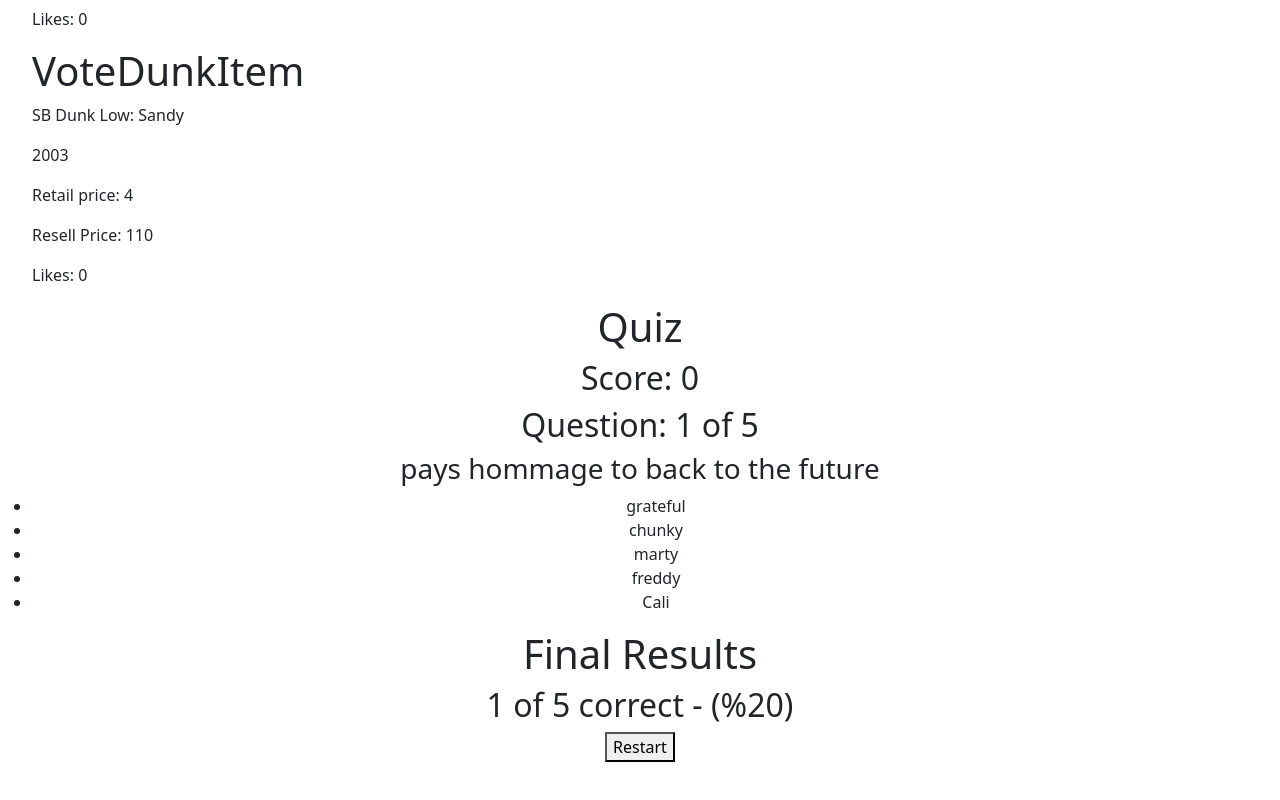
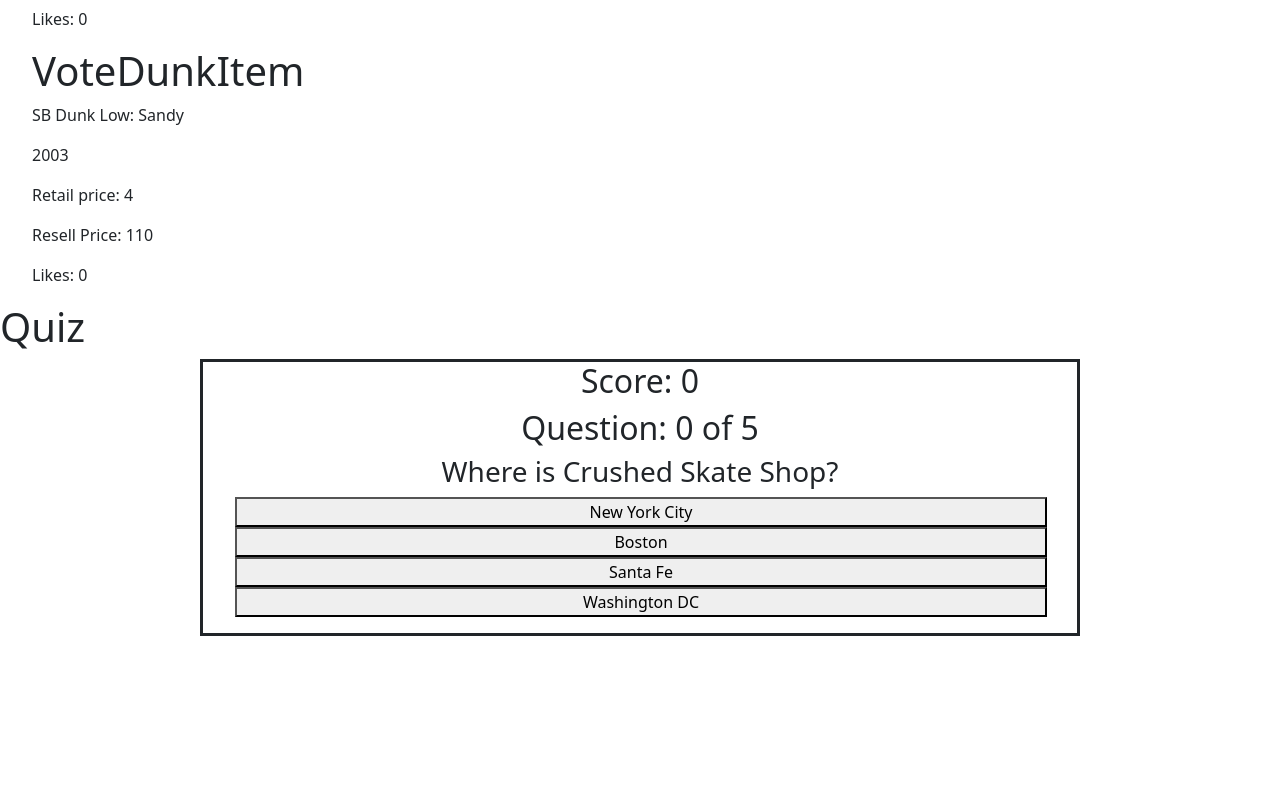
Before and after one commit to andredragacevac/andre_phase-2, a React (Create React App) app: page / in a window 1280 px wide. Shown: the part 3194-3994 px from the top of the page. Before the commit the page ends 3956 px from the top, so only its background shows below. Built offline with nearby package versions, Linux system fonts and the light colour scheme.

Commit message:
more quiz styling

```diff
--- a/src/App.css
+++ b/src/App.css
@@ -59,4 +59,16 @@
 
 .Quiz {
   text-align: center;
+  border-style: solid;
+  margin-left: 200px;
+  margin-right: 200px;
+  margin-bottom: 200px;
 }
+
+.answers {
+  display: flex;
+  flex-direction: column;
+  align-items: stretch;
+  flex-wrap: wrap;
+  margin-right: 30px;
+}
--- a/src/data/dunks.js
+++ b/src/data/dunks.js
@@ -3,7 +3,7 @@ const dunks = [
     id: 1,
     silhouette: "SB Dunk Low",
     name: "gulf",
-    about: "These are dunks",
+    about: "These dunks are inspired by the 1970 Porsche 917K Gulf.",
     retailprice: 4,
     resellprice: 110,
     releasedate: 2003,
--- /dev/null
+++ b/src/data/questions.js
@@ -0,0 +1,60 @@
+const questions = [
+
+    {
+      text: "Where is Crushed Skate Shop?",
+
+      options: [
+
+        { id: 0, text: "New York City", isCorrect: false },
+        { id: 1, text: "Boston", isCorrect: false },
+        { id: 2, text: "Santa Fe", isCorrect: false },
+        { id: 3, text: "Washington DC", isCorrect: true },
+      ],
+    },
+    {
+      text: "These dunks are inspired by the 1970 Porsche 917K.",
+
+      options: [
+
+        { id: 0, text: "gulf", isCorrect: true },
+        { id: 1, text: "grateful", isCorrect: false },
+        { id: 2, text: "crushed", isCorrect: false },
+        { id: 3, text: "pigeon", isCorrect: false },
+      ],
+    },
+    {
+      text: "What does the sock liner symbolize?",
+
+      options: [
+
+        { id: 0, text: "food basket paper", isCorrect: true },
+        { id: 1, text: "lobster claws", isCorrect: false },
+        { id: 2, text: "lobster patterns", isCorrect: false },
+        { id: 3, text: "none of the above", isCorrect: false },
+      ],
+    },
+    {
+      text: "Only one skate shop that recieved these added numbers to their pairs",
+
+      options: [
+
+        { id: 0, text: "cali", isCorrect: false },
+        { id: 1, text: "pigeon", isCorrect: true },
+        { id: 2, text: "chunky", isCorrect: false },
+        { id: 3, text: "sandy", isCorrect: false },
+      ],
+    },
+    {
+      text: "pays hommage to back to the future",
+
+      options: [
+
+        { id: 0, text: "grateful", isCorrect: false },
+        { id: 1, text: "freddy", isCorrect: false },
+        { id: 2, text: "marty", isCorrect: true },
+        { id: 3, text: "cali", isCorrect: false },
+      ],
+    },
+  ];
+
+  export default questions;
--- a/src/pages/Quiz.js
+++ b/src/pages/Quiz.js
@@ -1,31 +1,60 @@
+import {useState} from "react";
+import questions from "../data/questions";
+
 const Quiz =({dunks}) => {
+    const [showResults, setShowResults] = useState(false);
+    const [currentQuestion, setCurrentQuestion] = useState(0);
+    const [score, setScore] = useState(0);
 
-    return(
-        <div className="Quiz">
+    const optionClicked = (isCorrect) => {
+        // Increment the score
+        if (isCorrect) {
+        setScore(score + 1);
+        }
+        if (currentQuestion + 1 < questions.length) {
+            setCurrentQuestion(currentQuestion + 1);
+        } else {
+            setShowResults(true);
+        }
+    };
+    const restartGame = () => {
+        setScore(0);
+        setCurrentQuestion(0);
+        setShowResults(false);
+    };
+
+    return (
+        <>
             <h1>Quiz</h1>
-            <h2>Score: 0</h2>
-            <div className="question-card">
-                <h2>
-                    Question: 1 of 5
-                </h2>
-                <h3 className="question-text"> pays hommage to back to the future</h3>
-                <ul>
-                    <li>grateful</li>
-                    <li>chunky</li>
-                    <li>marty</li>
-                    <li>freddy</li>
-                    <li>Cali</li>
-                </ul>
-
+            <div className="Quiz">
+                <h2>Score: {score}</h2>
+                {showResults ? (
+                <div className="final-results">
+                    <h1>Final Results</h1>
+                    <h2>
+                        {score} of {questions.length} correct - ({(score / questions.length) * 100}%)
+                    </h2>
+                    <button onClick={()=> restartGame()}>Restart</button>
+                </div>
+                ) : (
+                <div className="question-card">
+                    <h2>
+                        Question: {currentQuestion} of {questions.length}
+                    </h2>
+                    <h3 className="question-text"> {questions[currentQuestion].text}</h3>
+                    <ul>
+                        {questions[currentQuestion].options.map((option) => {
+                            return (
+                                <li className="answers" key={option.id}>
+                                    <button  onClick={() => optionClicked(option.isCorrect)}>{option.text}</button>
+                                </li>
+                            );
+                        })}
+                    </ul>
+                </div>
+                )}
             </div>
-            <div className="final-results">
-                <h1>Final Results</h1>
-                <h2>
-                    1 of 5 correct - (%20)
-                </h2>
-                <button>Restart</button>
-            </div>
-        </div>
+        </>
     )
 }
 export default Quiz;
```
